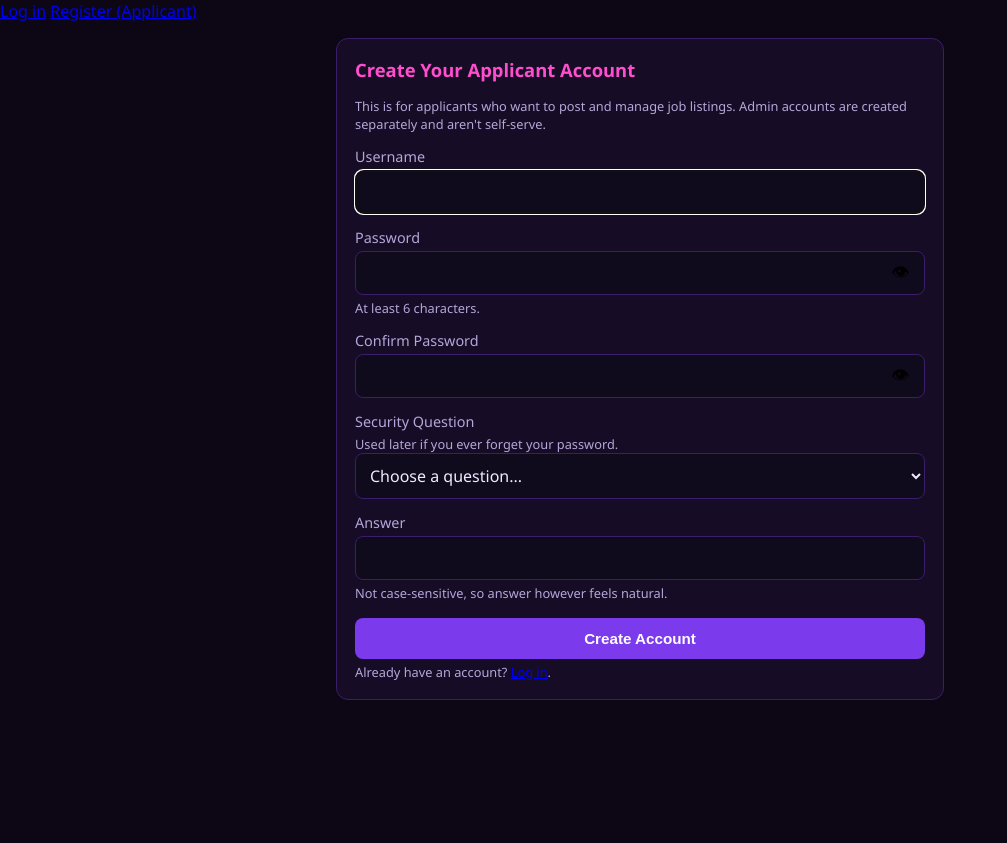
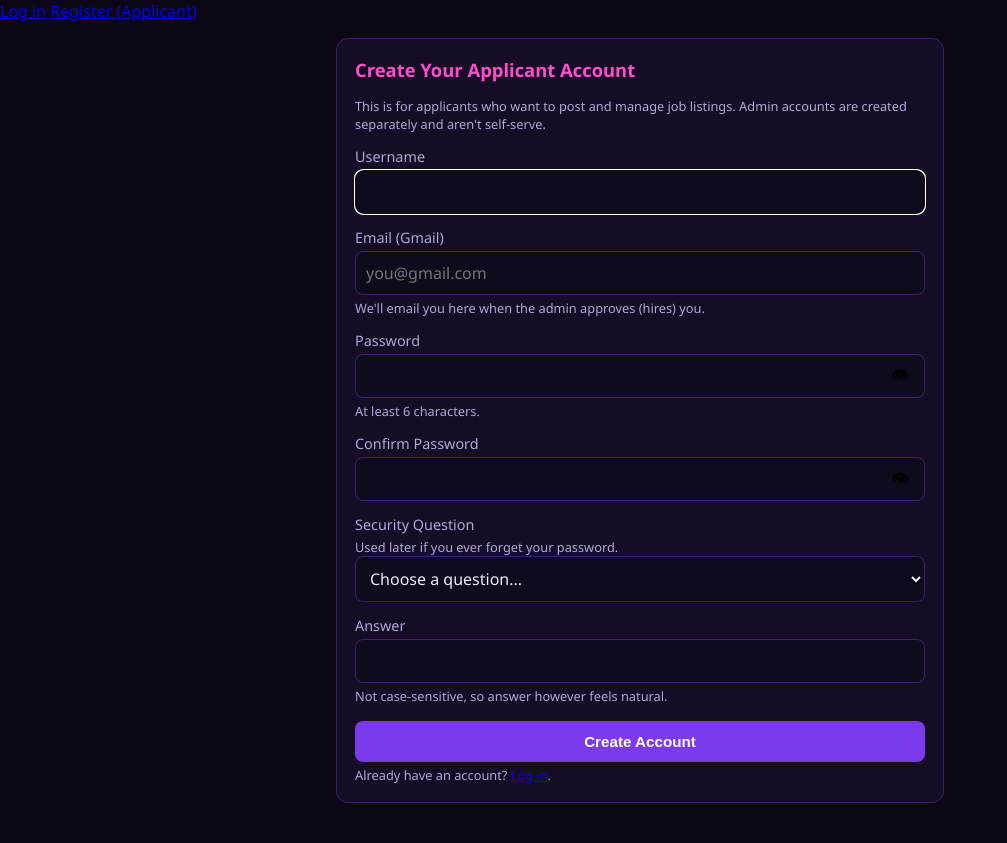
Before and after one commit to gallegog211-max/-job-system-web, a Flask app: page /register in a window 1280 px wide. Shown: the part 84-927 px from the top of the page, without its empty margins (0-1007 px from the left). Before the commit the page ends 784 px from the top, so only its background shows below. Run offline with Flask 3, Linux system fonts and the light colour scheme; parts of the project's set-up code (start-up, migrations or seed data) failed here and were passed over; some libraries are stand-ins or nearby versions.

Commit message:
Update register.html

```diff
--- a/templates/register.html
+++ b/templates/register.html
@@ -12,6 +12,10 @@
   <form action="{{ url_for('register_page') }}" method="post" id="register-form">
     <label>Username</label>
     <input type="text" name="username" value="{{ username or '' }}" required autofocus>
+
+    <label>Email (Gmail)</label>
+    <input type="email" name="email" value="{{ email or '' }}" placeholder="you@gmail.com" required>
+    <p class="hint">We'll email you here when the admin approves (hires) you.</p>
 
     <label>Password</label>
     <div class="password-field">
```
